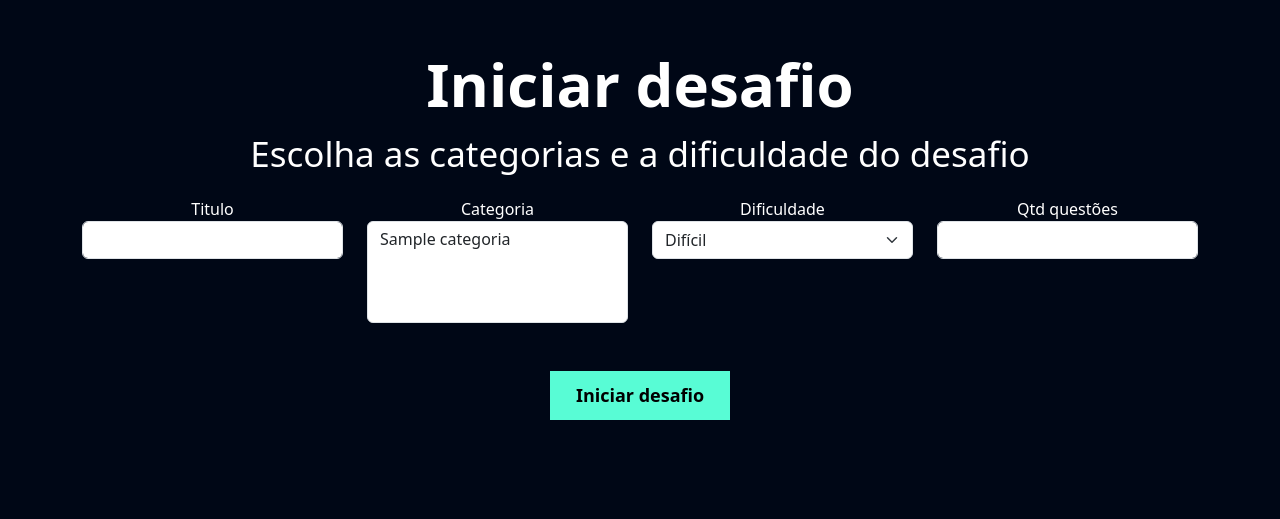
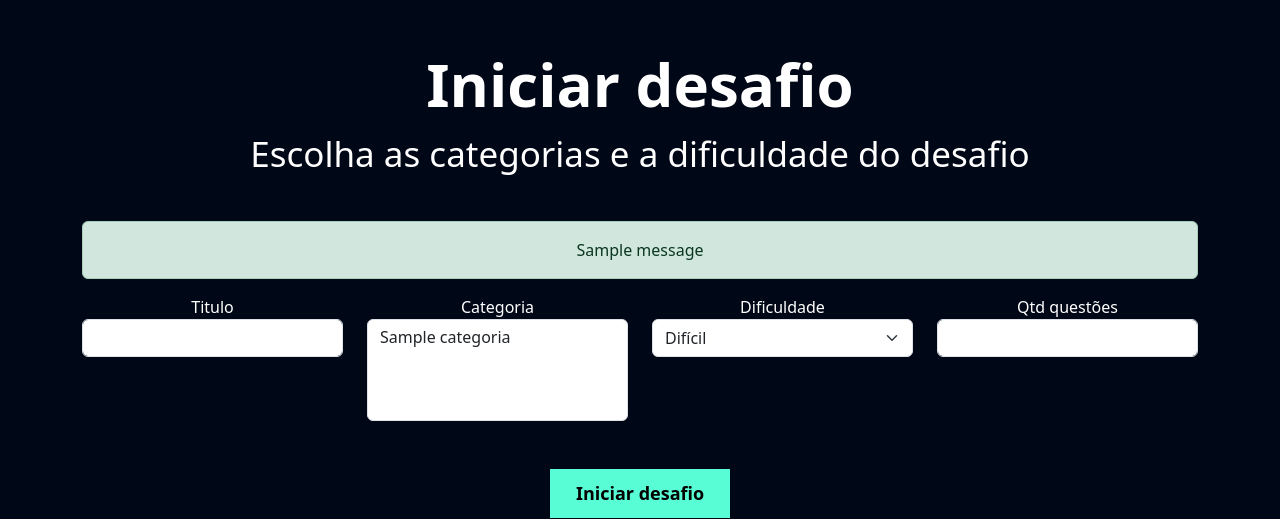
Before and after one commit to verissimon/django-study-async, a Django app: page /flashcard/iniciar_desafio in a window 1280 px wide. Shown: the part 56-575 px from the top of the page. Run offline with Django 5.2, Linux system fonts and the light colour scheme; tables that the repository leaves empty hold one stand-in row (values such as "Sample post"); one stand-in notice (Sample message) is shown.

Commit message:
trata erros de validação de formulário em criar desafio

```diff
--- a/flashcard/templates/iniciar_desafio.html
+++ b/flashcard/templates/iniciar_desafio.html
@@ -16,6 +16,14 @@
         <br>
         <h2 class="fonte-principal">Iniciar desafio</h2>
         <p class="fonte-secundaria">Escolha as categorias e a dificuldade do desafio</p>
+        {% if messages %}
+        <br>
+            {% for message in messages %}
+                <section class="alert {{message.tags}}">
+                    {{message}}
+                </section>
+            {% endfor %}
+        {% endif %}
         <div class="row">
 
             <div class="col-md">
--- a/flashcard/views.py
+++ b/flashcard/views.py
@@ -102,6 +102,22 @@
         dificuldade = req.POST.get('dificuldade')
         qtd_perguntas = req.POST.get('qtd_perguntas')
 
+        if titulo == '' or categorias == [] or not qtd_perguntas:
+            messages.add_message(
+                req,
+                constants.WARNING,
+                'Preencha o formulário corretamente. Dê um título, selecione uma ou mais categorias e escolha o número de questões do desafio.'
+            )
+            return redirect('/flashcard/iniciar_desafio')
+
+        if int(qtd_perguntas) < 1:
+            messages.add_message(
+                req,
+                constants.WARNING,
+                'O desafio deve ter uma quantidade de perguntas maior que zero.'
+            )
+            return redirect('/flashcard/iniciar_desafio')
+
         desafio = Desafio(
             user = req.user,
             titulo = titulo,
@@ -115,15 +131,16 @@
             Flashcard.objects
                 .filter(user = req.user)
                 .filter(dificuldade = dificuldade)
-                .filter(categoria_id__in = categorias)
+                .filter(categoria_id__in = categorias) # categorias que pertencem a uma das categorias
                 .order_by('?')
         )
 
         if flashcards.count() < int(qtd_perguntas):
+            desafio.delete()
             messages.add_message(
                 req,
                 constants.WARNING,
-                f'a quantidade máxima de flashcards disponíveis para essa(s) categoria(s) e dificuldade deve ser: {flashcards.count()}.'
+                'Não há um número de flashcards grande o suficiente pertencentes a essa dificuldade e categorias.'
             )
             return redirect('/flashcard/iniciar_desafio')
 
@@ -137,5 +154,9 @@
             desafio.flashcards.add(flashcard_desafio)
 
         desafio.save()
-
-        return HttpResponse('Desafio criado com sucesso')
+        messages.add_message(
+                req,
+                constants.SUCCESS,
+                f'Desafio {desafio.titulo} criado com sucesso.'
+            )
+        return redirect('/flashcard/iniciar_desafio')
```
